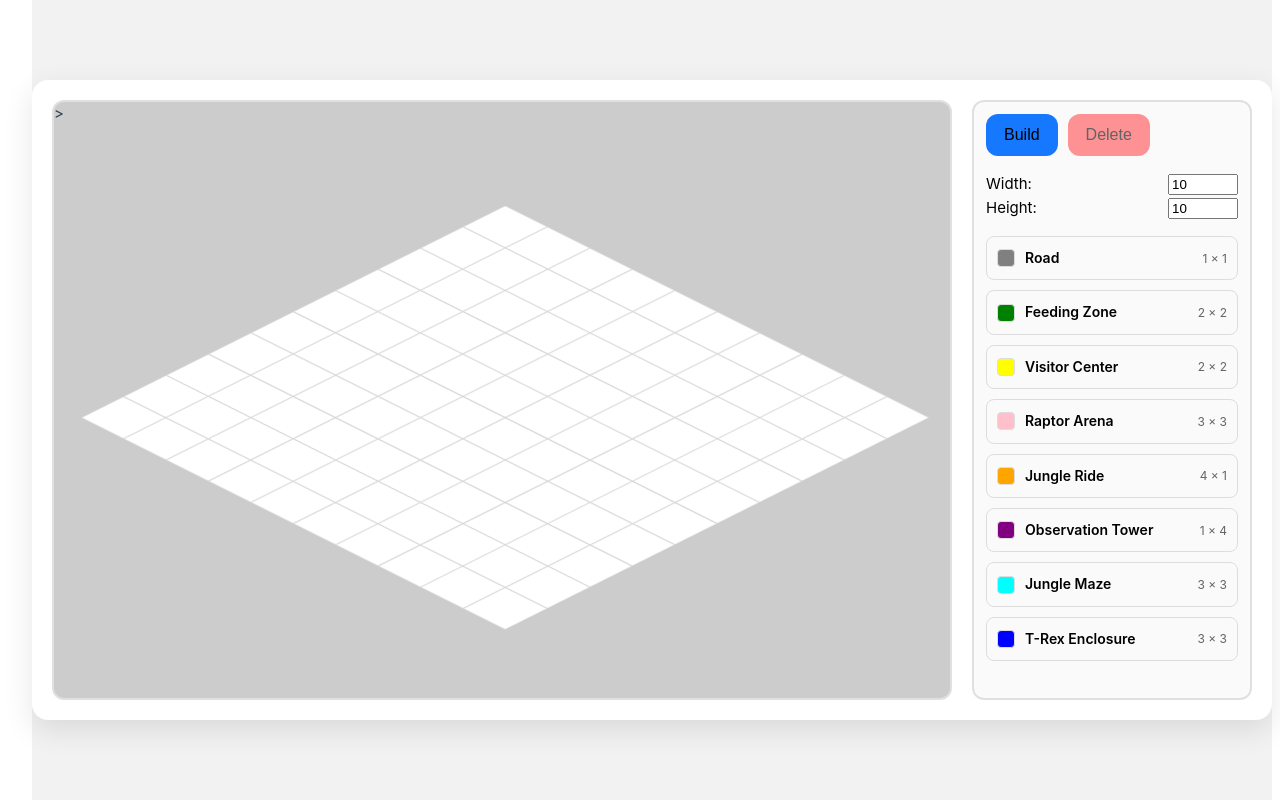
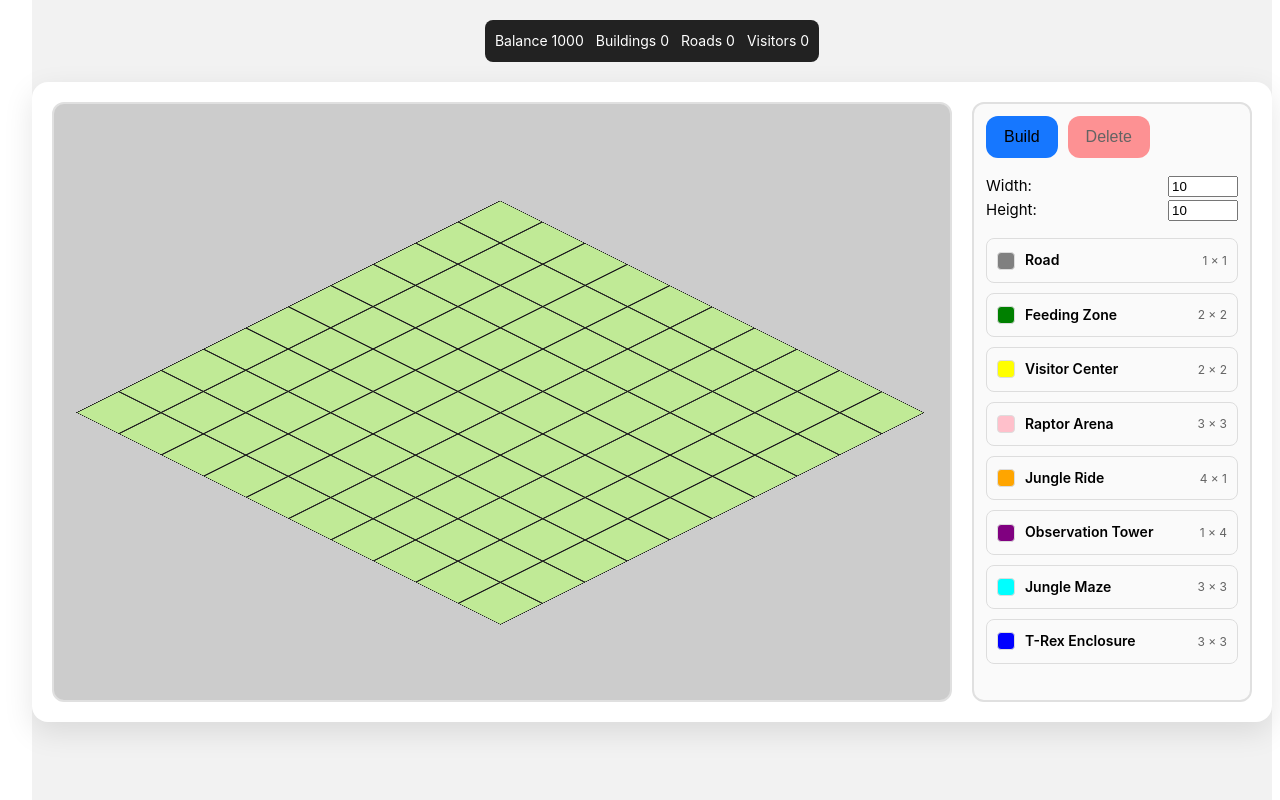
Before and after one commit to reznikovkg/vue-3-docker-compose, a Vue app in the folder vue/: page /game in a window 1280 px wide. Built offline with nearby package versions, Linux system fonts and the light colour scheme.

Commit message:
optimize store and add smart borders to objects

```diff
--- a/vue/src/components/game/GameGrid.vue
+++ b/vue/src/components/game/GameGrid.vue
@@ -1,51 +1,39 @@
 <template>
-  <div class="grid">
-    <div
-        v-for="y in height"
-        :key="y"
-        class="grid__row"
-    >
-      <GridCell
-          v-for="x in width"
-          :key="`${x}-${y}`"
-          :x="x - 1"
-          :y="y - 1"
-          @hoverCell="onHoverCell"
-      />
-    </div>
+  <div class="grid"
+       :style="gridStyle">
+    <GridCell
+        v-for="index in width * height"
+        :key="index"
+        :x="(index - 1) % width"
+        :y="Math.floor((index - 1) / width)"
+        @hoverCell="onHoverCell"
+    />
   </div>
 </template>
 
 <script setup>
-import { computed } from 'vue'
-import { useStore } from 'vuex'
+import {computed} from 'vue'
+import {useStore} from 'vuex'
 import GridCell from "@/components/game/GridCell.vue";
 
 const store = useStore()
 
-const width = computed(() => store.state.grid.width)
-const height = computed(() => store.state.grid.height)
+const width = computed(() => store.getters.width)
+const height = computed(() => store.getters.height)
 
-const onHoverCell = ({ x, y }) => {
-  store.dispatch('setPreviewOrigin', { x, y })
+const onHoverCell = ({x, y}) => {
+  store.dispatch('setPreviewOrigin', {x, y})
 }
+
+const gridStyle = computed(() => ({
+  gridTemplateColumns: `repeat(${width.value}, 60px)`,
+  gridTemplateRows: `repeat(${height.value}, 60px)`
+}))
 </script>
 
 <style lang="less" scoped>
 .grid {
-  position: absolute;
-  left: 0;
-  top: 0;
-
-  transform-style: preserve-3d;
-  will-change: transform;
-
-  &__tile {
-    position: absolute;
-    width: 60px;
-    height: 60px;
-    background: white;
-    border: 1px solid #ddd;
-  }
+  display: grid;
+  background-size: 60px 60px;
 }
 </style>
--- a/vue/src/components/game/GridCell.vue
+++ b/vue/src/components/game/GridCell.vue
@@ -1,16 +1,21 @@
 <template>
   <div
-      class="grid__tile"
       :style="style"
       :class="classes"
       @click="handleClick"
-      @mouseover="handleHover"
-  />
+      @mouseenter="handleHover"
+  >
+    <div v-if="corners.tl" class="grid-cell__corner grid-cell__corner--tl"></div>
+    <div v-if="corners.tr" class="grid-cell__corner grid-cell__corner--tr"></div>
+    <div v-if="corners.bl" class="grid-cell__corner grid-cell__corner--bl"></div>
+    <div v-if="corners.br" class="grid-cell__corner grid-cell__corner--br"></div>
+  </div>
 </template>
 
 <script setup>
 import {computed} from 'vue'
 import {useStore} from 'vuex'
+import {DARK_COLORS} from "@/constants/colors.js";
 
 const props = defineProps({
   x: Number,
@@ -24,8 +29,8 @@ const previewMap = computed(() => store.getters.previewMap)
 
 const emit = defineEmits(['hoverCell'])
 
-const selectedShape = computed(() => store.state.grid.selectedShape)
-const mode = computed(() => store.state.grid.mode)
+const selectedShape = computed(() => store.getters.selectedShape)
+const mode = computed(() => store.getters.mode)
 
 const key = computed(() => `${props.x}-${props.y}`)
 
@@ -35,28 +40,103 @@ const color = computed(() => {
   }
 
   if (occupiedMap.value?.has(key.value)) {
-    return occupiedMap.value.get(key.value)
+    return occupiedMap.value.get(key.value).shape.color
   }
 
-  return 'white'
+  return '#c0ea96'
+})
+
+const obj = computed(() => occupiedMap.value?.get(key.value))
+
+const isConnected = (x, y) => {
+  const neighbor = occupiedMap.value?.get(`${x}-${y}`)
+
+  if (!neighbor || !obj.value) return false
+
+  if (obj.value.shape.id === 'road') {
+    return neighbor.shape.id === 'road'
+  }
+
+  return neighbor === obj.value
+}
+
+const hasTop = computed(() => {
+  return obj.value && isConnected(props.x, props.y - 1);
+})
+
+const hasBottom = computed(() => {
+  return obj.value && isConnected(props.x, props.y + 1);
+})
+
+const hasLeft = computed(() => {
+  return obj.value && isConnected(props.x - 1, props.y);
+})
+
+const hasRight = computed(() => {
+  return obj.value && isConnected(props.x + 1, props.y);
+})
+
+const hasTopLeft = computed(() => {
+  return obj.value && isConnected(props.x - 1, props.y - 1);
+})
+
+const hasTopRight = computed(() => {
+  return obj.value && isConnected(props.x + 1, props.y - 1);
+})
+
+const hasBottomLeft = computed(() => {
+  return obj.value && isConnected(props.x - 1, props.y + 1);
+})
+
+const hasBottomRight = computed(() => {
+  return obj.value && isConnected(props.x + 1, props.y + 1);
 })
 
 const style = computed(() => {
-  const offset = store.state.grid.width * 30
+  const wallColor = DARK_COLORS[color.value] || '#000'
+  let shadow = ''
+
+  if (obj.value) {
+    if (!hasTop.value) {
+      shadow += `inset 0 8px 0 0 ${wallColor},`
+    }
+    if (!hasBottom.value) {
+      shadow += `inset 0 -8px 0 0 ${wallColor},`
+    }
+    if (!hasLeft.value) {
+      shadow += `inset 8px 0 0 0 ${wallColor},`
+    }
+    if (!hasRight.value) {
+      shadow += `inset -8px 0 0 0 ${wallColor},`
+    }
+  }
 
   return {
-    transform: `translate(${props.x * 60 - offset}px, ${props.y * 60 - offset}px)`,
-    backgroundColor: color.value
+    backgroundColor: color.value,
+    color: DARK_COLORS[color.value],
+    boxShadow: shadow ? shadow.slice(0, -1) : undefined
+  }
+})
+
+const corners = computed(() => {
+  if (!obj.value) {
+    return {}
+  }
+
+  return {
+    tl: (!hasTop.value && !hasLeft.value) || !hasTopLeft.value,
+    tr: (!hasTop.value && !hasRight.value) || !hasTopRight.value,
+    bl: (!hasBottom.value && !hasLeft.value) || !hasBottomLeft.value,
+    br: (!hasBottom.value && !hasRight.value) || !hasBottomRight.value,
   }
 })
 
 const handleHover = () => {
-  emit('hoverCell', { x: props.x, y: props.y })
+  emit('hoverCell', {x: props.x, y: props.y})
 }
 
 const handleClick = () => {
-  const shape = store.state.grid.selectedShape
-  const origin = { x: props.x, y: props.y }
+  const origin = {x: props.x, y: props.y}
 
   if (mode.value === 'delete') {
     store.dispatch('removeObject', {
@@ -65,13 +145,17 @@ const handleClick = () => {
     })
   }
 
-  if (!shape) return
+  if (!selectedShape.value) {
+    return
+  }
 
   if (mode.value === 'build' && selectedShape.value) {
-    store.dispatch('placeObject', {
-      shape,
-      origin
-    })
+    store.dispatch('placeObject', {origin})
+        .then(result => {
+          if (!result?.ok) {
+            alert(result?.message || 'Нельзя поставить')
+          }
+        })
   }
 }
 
@@ -84,7 +168,12 @@ const classes = computed(() => ({
 
 <style lang="less" scoped>
 .grid-cell {
+  position: relative;
+  width: 60px;
+  height: 60px;
   opacity: 1;
+  box-sizing: border-box;
+  border: solid 1px #222222;
 
   &--preview {
     opacity: 0.6;
@@ -93,5 +182,17 @@ const classes = computed(() => ({
   &--invalid {
     opacity: 1;
   }
+
+  &__corner {
+    position: absolute;
+    width: 8px;
+    height: 8px;
+    background: currentColor;
+
+    &--tl { top: 0; left: 0; }
+    &--tr { top: 0; right: 0; }
+    &--bl { bottom: 0; left: 0; }
+    &--br { bottom: 0; right: 0; }
+  }
 }
 </style>
--- a/vue/src/components/game/ShapeList.vue
+++ b/vue/src/components/game/ShapeList.vue
@@ -26,7 +26,7 @@ import {computed} from "vue";
 
 const store = useStore()
 
-const shapes = computed(() => store.state.shapes)
+const shapes = computed(() => store.getters.shapes)
 
 const getWidth = (shape) => {
   const xs = shape.cells.map(c => c.x)
@@ -38,7 +38,7 @@ const getHeight = (shape) => {
   return Math.max(...ys) - Math.min(...ys) + 1
 }
 
-const selectedShape = computed(() => store.state.grid.selectedShape)
+const selectedShape = computed(() => store.getters.selectedShape)
 
 const handleSelect = (shape) => {
   store.dispatch('setPreviewOrigin', null)
--- /dev/null
+++ b/vue/src/components/game/StatsPanel.vue
@@ -0,0 +1,32 @@
+<template>
+  <div class="stats">
+    <div class="stats__item">Balance {{ stats.balance }}</div>
+    <div class="stats__item">Buildings {{ stats.buildingsCount }}</div>
+    <div class="stats__item">Roads {{ stats.roadsCount }}</div>
+    <div class="stats__item">Visitors {{ stats.visitorsCount }}</div>
+  </div>
+</template>
+
+<script setup>
+import { computed } from 'vue'
+import { useStore } from 'vuex'
+
+const store = useStore()
+
+const stats = computed(() => store.getters.stats)
+</script>
+
+<style scoped lang="less">
+.stats {
+  display: flex;
+  gap: 12px;
+  padding: 10px;
+  background: #222;
+  color: white;
+  border-radius: 8px;
+
+  &__item {
+    font-size: 14px;
+  }
+}
+</style>
--- a/vue/src/components/game/Toolbar.vue
+++ b/vue/src/components/game/Toolbar.vue
@@ -55,15 +55,15 @@ import {MUTATIONS} from "@/store/index.js";
 
 const store = useStore()
 
-const mode = computed(() => store.state.grid.mode)
+const mode = computed(() => store.getters.mode)
 
 const setMode = mode => store.commit(MUTATIONS.SET_MODE, mode)
 
-const localWidth = ref(store.state.grid.width)
-const localHeight = ref(store.state.grid.height)
+const localWidth = ref(store.getters.width)
+const localHeight = ref(store.getters.height)
 
-watch(() => store.state.grid.width, v => localWidth.value = v)
-watch(() => store.state.grid.height, v => localHeight.value = v)
+watch(() => store.getters.width, v => localWidth.value = v)
+watch(() => store.getters.height, v => localHeight.value = v)
 
 const applyResize = async () => {
   const res = await store.dispatch('resizeGrid', {
@@ -74,8 +74,8 @@ const applyResize = async () => {
   if (!res.ok) {
     alert(res.message)
 
-    localWidth.value = store.state.grid.width
-    localHeight.value = store.state.grid.height
+    localWidth.value = store.getters.width
+    localHeight.value = store.getters.height
   }
 }
 </script>
--- a/vue/src/components/pages/GamePage.vue
+++ b/vue/src/components/pages/GamePage.vue
@@ -1,14 +1,13 @@
-<>
 <template>
   <div class="game-page">
+    <StatsPanel/>
     <div class="game-page__container">
-
       <div class="game-page__grid-panel"
            @mousedown="onMouseDown"
            @mousemove="onMouseMove"
            @mouseup="onMouseUp"
            @mouseleave="onMouseUp"
-           @wheel="onWheel">>
+           @wheel="onWheel">
 
         <div class="game-page__grid"
              :style="gridStyle">
@@ -30,6 +29,7 @@ import Toolbar from '../game/Toolbar.vue'
 import GameGrid from '../game/GameGrid.vue'
 import {useStore} from "vuex";
 import {computed} from "vue";
+import StatsPanel from "@/components/game/StatsPanel.vue";
 
 const store = useStore()
 
@@ -44,7 +44,7 @@ const onMouseDown = (e) => {
 }
 
 const onMouseMove = (e) => {
-  if (!store.state.viewport.isPanning) return
+  if (!store.getters.isPanning) return
 
   const dx = e.clientX - startX
   const dy = e.clientY - startY
@@ -64,7 +64,7 @@ const onWheel = (e) => {
 
   const zoomSpeed = 0.001
 
-  let newScale = store.state.viewport.scale - e.deltaY * zoomSpeed
+  let newScale = store.getters.scale - e.deltaY * zoomSpeed
 
   newScale = Math.min(Math.max(newScale, 0.5), 2)
 
@@ -72,7 +72,7 @@ const onWheel = (e) => {
 }
 
 const gridStyle = computed(() => {
-  const {offsetX, offsetY, scale} = store.state.viewport
+  const {offsetX, offsetY, scale} = store.getters.viewport
 
   return {
     transform: `
@@ -89,9 +89,13 @@ const gridStyle = computed(() => {
 .game-page {
   min-height: 100vh;
   display: flex;
-  justify-content: center;
+  flex-direction: column;
   align-items: center;
+  justify-content: flex-start;
+
   background: #f2f2f2;
+  padding-top: 20px;
+  gap: 20px;
 
   &__container {
     display: flex;
--- /dev/null
+++ b/vue/src/constants/colors.js
@@ -0,0 +1,11 @@
+export const DARK_COLORS = {
+    green: '#145a32',
+    blue: '#040000',
+    red: '#922b21',
+    yellow: '#b7950b',
+    orange: '#a04000',
+    purple: '#4a235a',
+    pink: '#c2185b',
+    cyan: '#00838f',
+    gray: '#5a5a5a'
+}
--- a/vue/src/store/index.js
+++ b/vue/src/store/index.js
@@ -1,5 +1,5 @@
 import {createStore} from 'vuex'
-import {canPlaceShape} from '@/utils/canPlace'
+import {canPlaceShape} from '@/utils/utils.js'
 
 export const MUTATIONS = {
     SET_SHAPE: 'SET_SHAPE',
@@ -13,6 +13,8 @@ export const MUTATIONS = {
     SET_OFFSET: 'SET_OFFSET',
     MOVE_OFFSET: 'MOVE_OFFSET',
     SET_SCALE: 'SET_SCALE',
+    DECREASE_BALANCE: 'DECREASE_BALANCE',
+    INCREASE_BALANCE: 'INCREASE_BALANCE'
 }
 
 export default createStore({
@@ -40,8 +42,9 @@ export default createStore({
 
             return {ok: true}
         },
-        placeObject({state, getters, commit}, {shape, origin}) {
+        placeObject({state, getters, commit}, {origin}) {
             const occupiedMap = getters.occupiedMap
+            const shape = state.grid.selectedShape
 
             const canPlace = canPlaceShape({
                 shape,
@@ -52,6 +55,14 @@ export default createStore({
             })
 
             if (!canPlace) return {ok: false}
+
+            if (state.park.balance < shape.cost) {
+                commit(MUTATIONS.SET_SHAPE, null)
+                commit(MUTATIONS.SET_PREVIEW_ORIGIN, null)
+                return { ok: false, message: 'Недостаточно средств' }
+            }
+
+            commit(MUTATIONS.DECREASE_BALANCE, shape.cost)
 
             commit(MUTATIONS.ADD_OBJECT, {
                 id: crypto.randomUUID(),
@@ -98,7 +109,14 @@ export default createStore({
             commit(MUTATIONS.ADD_OBJECT, obj)
         },
 
-        removeObject({commit}, payload) {
+        removeObject({commit, getters}, payload) {
+            const occupiedMap = getters.occupiedMap
+            const obj = occupiedMap.get(`${payload.x}-${payload.y}`)
+
+            const refund = Math.floor(obj.shape.cost * 0.5)
+
+            commit(MUTATIONS.INCREASE_BALANCE, refund)
+
             commit(MUTATIONS.REMOVE_OBJECT, payload)
         },
 
@@ -107,19 +125,49 @@ export default createStore({
         }
     },
     getters: {
+        viewport(state) {
+            return state.viewport
+        },
+        scale(state) {
+            return state.viewport.scale
+        },
+        isPanning(state) {
+            return state.viewport.isPanning
+        },
+        width(state) {
+            return state.grid.width
+        },
+        height(state) {
+            return state.grid.height
+        },
+        mode(state) {
+            return state.grid.mode
+        },
+        shapes(state) {
+            return state.shapes
+        },
+        shapesOnGrid(state) {
+            return state.grid.shapes
+        },
+        selectedShape(state) {
+            return state.grid.selectedShape
+        },
+        buildings: (state) => {
+            return state.grid.objects.filter(obj => obj.shape.id !== 'road')
+        },
+        roads: (state) => {
+            return state.grid.objects.filter(obj => obj.shape.id === 'road')
+        },
+        stats: (state, getters) => {
+            return {
+                balance: state.park.balance,
+                buildingsCount: getters.buildings.length,
+                roadsCount: getters.roads.length,
+                visitorsCount: state.visitors.length
+            }
+        },
         occupiedMap: (state) => {
-            const map = new Map()
-
-            for (const obj of state.grid.objects) {
-                for (const cell of obj.shape.cells) {
-                    const x = obj.origin.x + cell.x
-                    const y = obj.origin.y + cell.y
-
-                    map.set(`${x}-${y}`, obj.shape.color)
-                }
-            }
-
-            return map
+            return state.grid.occupiedMap
         },
         previewMap: (state, getters) => {
             const map = new Map()
@@ -169,16 +217,28 @@ export default createStore({
         },
         ADD_OBJECT(state, obj) {
             state.grid.objects.push(obj)
+
+            for (const cell of obj.shape.cells) {
+                const x = obj.origin.x + cell.x
+                const y = obj.origin.y + cell.y
+
+                state.grid.occupiedMap.set(`${x}-${y}`, obj)
+            }
         },
         REMOVE_OBJECT(state, {x, y}) {
-            state.grid.objects = state.grid.objects.filter(obj => {
-                return !obj.shape.cells.some(cell => {
-                    return (
-                        obj.origin.x + cell.x === x &&
-                        obj.origin.y + cell.y === y
-                    )
-                })
-            })
+            const obj = state.grid.occupiedMap.get(`${x}-${y}`)
+            if (!obj) {
+                return
+            }
+
+            for (const cell of obj.shape.cells) {
+                const cx = obj.origin.x + cell.x
+                const cy = obj.origin.y + cell.y
+
+                state.grid.occupiedMap.delete(`${cx}-${cy}`)
+            }
+
+            state.grid.objects = state.grid.objects.filter(o => o !== obj)
         },
         SET_MODE(state, mode) {
             state.grid.mode = mode
@@ -186,15 +246,19 @@ export default createStore({
         SET_PANNING(state, value) {
             state.viewport.isPanning = value
         },
-
         SET_OFFSET(state, {x, y}) {
             state.viewport.offsetX = x
             state.viewport.offsetY = y
         },
-
         MOVE_OFFSET(state, {dx, dy}) {
             state.viewport.offsetX += dx
             state.viewport.offsetY += dy
+        },
+        DECREASE_BALANCE(state, amount) {
+            state.park.balance -= amount
+        },
+        INCREASE_BALANCE(state, amount) {
+            state.park.balance += amount
         }
     },
     state: {
@@ -205,25 +269,32 @@ export default createStore({
             selectedShape: null,
             draggingShape: null,
             previewOrigin: null,
+            occupiedMap: new Map(),
             mode: 'build'
         },
         viewport: {
-            offsetX: 320,
-            offsetY: 450,
+            offsetX: 103,
+            offsetY: 61,
             scale: 1,
             isPanning: false
         },
+        park: {
+            balance: 1000
+        },
+        visitors: [],
         shapes: [
             {
                 id: 'road',
                 name: 'Road',
                 color: 'gray',
+                cost: 10,
                 cells: [{x: 0, y: 0}]
             },
             {
                 id: 'feed_zone',
                 name: 'Feeding Zone',
                 color: 'green',
+                cost: 150,
                 cells: [
                     {x: 0, y: 0},
                     {x: 1, y: 0},
@@ -234,6 +305,7 @@ export default createStore({
                 id: 'visitor_center',
                 name: 'Visitor Center',
                 color: 'yellow',
+                cost: 200,
                 cells: [
                     {x: 0, y: 0},
                     {x: 1, y: 0},
@@ -245,6 +317,7 @@ export default createStore({
                 id: 'dino_arena',
                 name: 'Raptor Arena',
                 color: 'pink',
+                cost: 400,
                 cells: [
                     {x: 0, y: 0}, {x: 1, y: 0}, {x: 2, y: 0},
                     {x: 0, y: 1}, {x: 1, y: 1}, {x: 2, y: 1},
@@ -255,6 +328,7 @@ export default createStore({
                 id: 'jungle_ride',
                 name: 'Jungle Ride',
                 color: 'orange',
+                cost: 400,
                 cells: [
                     {x: 0, y: 0},
                     {x: 1, y: 0},
@@ -266,6 +340,7 @@ export default createStore({
                 id: 'observation_tower',
                 name: 'Observation Tower',
                 color: 'purple',
+                cost: 300,
                 cells: [
                     {x: 0, y: 0},
                     {x: 0, y: 1},
@@ -277,6 +352,7 @@ export default createStore({
                 id: 'jungle_maze',
                 name: 'Jungle Maze',
                 color: 'cyan',
+                cost: 500,
                 cells: [
                     {x: 0, y: 0},
                     {x: 1, y: 0},
@@ -290,6 +366,7 @@ export default createStore({
                 id: 'rex_enclosure',
                 name: 'T-Rex Enclosure',
                 color: 'blue',
+                cost: 250,
                 cells: [
                     {x: 0, y: 0},
                     {x: 0, y: 1},
--- a/vue/src/utils/canPlace.js
+++ /dev/null
@@ -1,12 +0,0 @@
-export function canPlaceShape({ shape, origin, occupiedMap, width, height }) {
-    return shape.cells.every(cell => {
-        const x = origin.x + cell.x
-        const y = origin.y + cell.y
-
-        if (x < 0 || y < 0 || x >= width || y >= height) {
-            return false
-        }
-
-        return !occupiedMap.has(`${x}-${y}`)
-    })
-}
--- /dev/null
+++ b/vue/src/utils/utils.js
@@ -0,0 +1,10 @@
+export const canPlaceShape = ({ shape, origin, occupiedMap, width, height }) => shape.cells.every(cell => {
+    const x = origin.x + cell.x
+    const y = origin.y + cell.y
+
+    if (x < 0 || y < 0 || x >= width || y >= height) {
+        return false
+    }
+
+    return !occupiedMap.has(`${x}-${y}`)
+});
```
